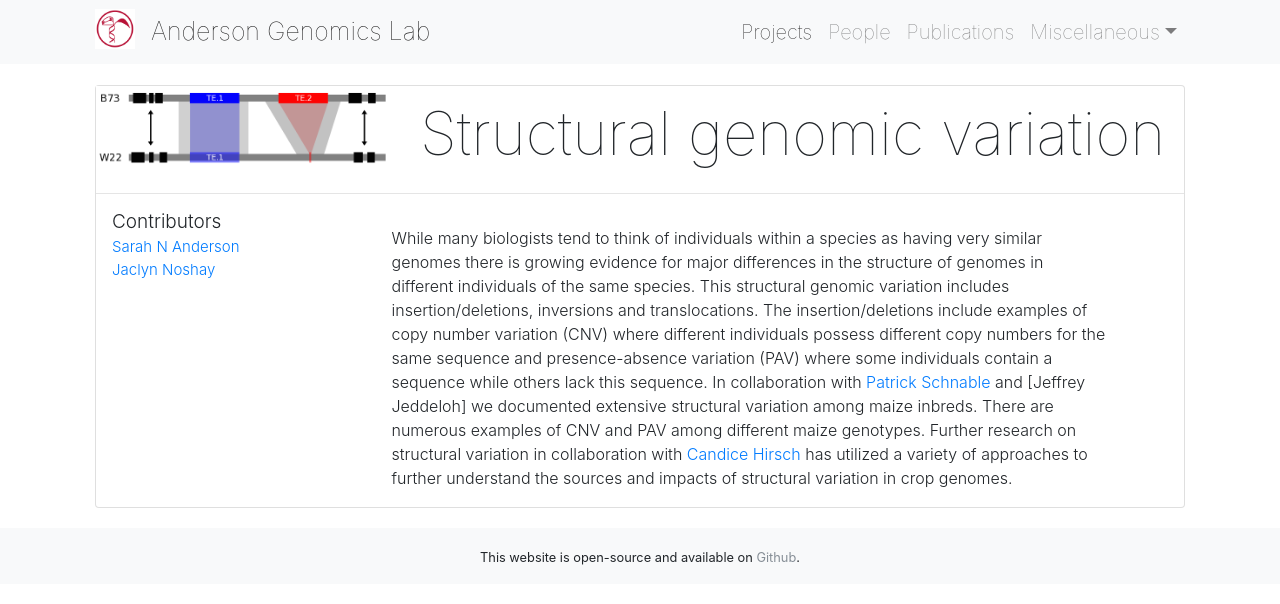
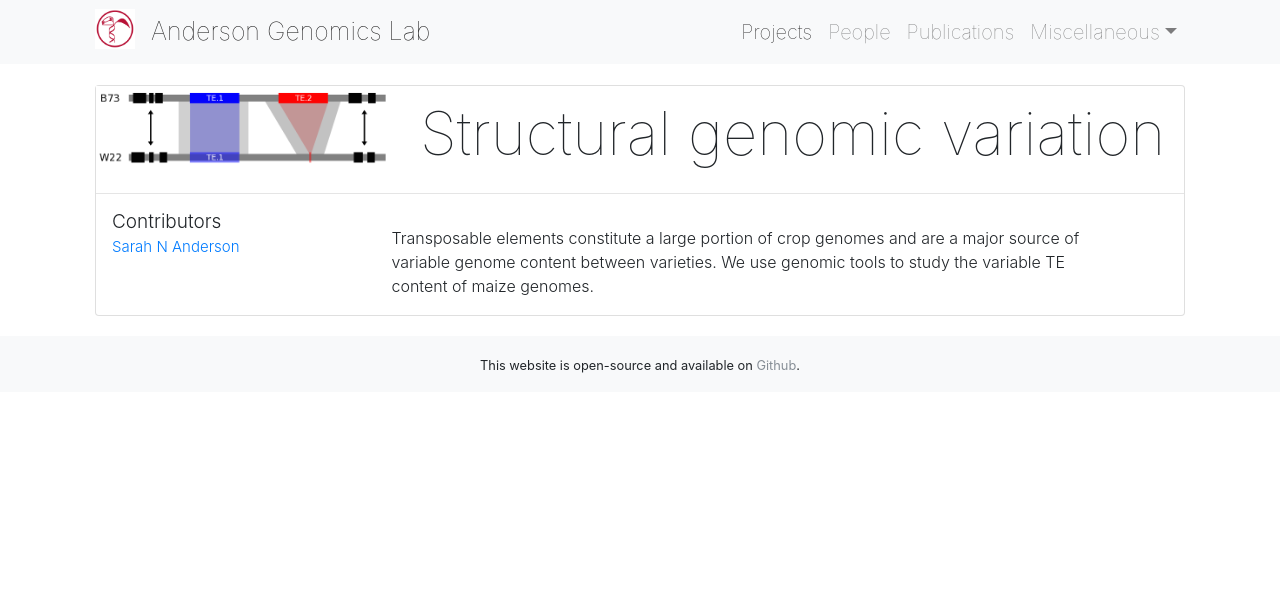
Before and after one commit to andersongenomicslab/andersongenomicslab.github.io, a Jekyll site: the page built from projects/_posts/2016-01-03-structural-variation.md, in a window 1280 px wide. Shown: the top 604 px of the page. Built offline with Jekyll 4.4.1, drawn with Linux system fonts in a browser that asks for light colours; nearby versions of some CDN libraries; a style sheet for code colours, icons or effects is not loaded.

Commit message:
Update 2016-01-03-structural-variation.md

```diff
--- a/projects/_posts/2016-01-03-structural-variation.md
+++ b/projects/_posts/2016-01-03-structural-variation.md
@@ -4,9 +4,8 @@ title: Structural genomic variation
 description:
 contributors:
   - Sarah N Anderson
-  - Jaclyn Noshay
 image: /images/projects/TE_structural_variation.png
 link:
 ---
 
-While many biologists tend to think of individuals within a species as having very similar genomes there is growing evidence for major differences in the structure of genomes in different individuals of the same species.  This structural genomic variation includes insertion/deletions, inversions and translocations.  The insertion/deletions include examples of copy number variation (CNV) where different individuals possess different copy numbers for the same sequence and presence-absence variation (PAV) where some individuals contain a sequence while others lack this sequence.  In collaboration with [Patrick Schnable](https://schnablelab.plantgenomics.iastate.edu/) and [Jeffrey Jeddeloh] we documented extensive structural variation among maize inbreds.  There are numerous examples of CNV and PAV among different maize genotypes.  Further research on structural variation in collaboration with [Candice Hirsch](http://hirschlab.cfans.umn.edu/) has utilized a variety of approaches to further understand the sources and impacts of structural variation in crop genomes.
+Transposable elements constitute a large portion of crop genomes and are a major source of variable genome content between varieties. We use genomic tools to study the variable TE content of maize genomes.
```
